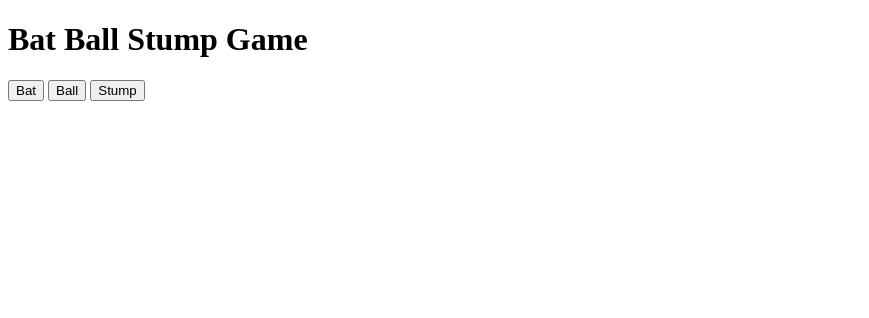
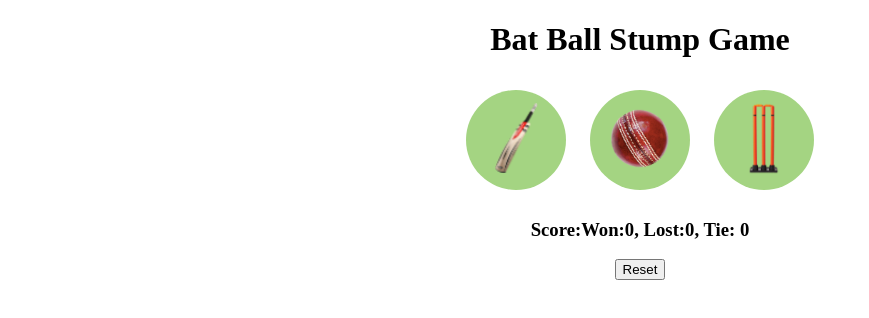
Before and after one commit to shivanioswal/Javascript, a plain HTML site: page Projects/CricketMiniProject/cricket.html in a window 1280 px wide. Shown: the whole page, without its empty margins (0-869 px from the left). Drawn offline with Linux system fonts and the light colour scheme.

Commit message:
Cricket Game Project

```diff
--- a/Projects/CricketMiniProject/cricket.css
+++ b/Projects/CricketMiniProject/cricket.css
@@ -0,0 +1,17 @@
+body {
+  text-align: center;
+}
+
+.choice-button {
+  height: 100px;
+  width: 100px;
+  border: none;
+  margin: 10px;
+  background-color: rgb(164, 212, 130);
+  border-radius: 50px;
+  cursor: pointer;
+}
+
+.choice-image {
+  height: 75px;
+}
--- a/Projects/CricketMiniProject/cricket.html
+++ b/Projects/CricketMiniProject/cricket.html
@@ -1,65 +1,126 @@
 <!DOCTYPE html>
 <html lang="en">
-
 <head>
-    <title>The Cricket Project</title>
-    <link rel="stylesheet" href="cricket.css" type="text/css"/>
+  <title>Cricket Game</title>
+  <link rel="stylesheet" href="cricket.css">
 </head>
-
 <body>
   <h1>Bat Ball Stump Game</h1>
-    <button onclick="getResult('bat')">Bat</button>
 
-    <button onclick="getResult('ball')">Ball</button>
+  <button class="choice-button" onclick="
+  let computerChoice = generateComputerChoice();
+  let resultMsg = getResult('Bat', computerChoice);
+  showResult('Bat', computerChoice, resultMsg);
+  ">
+    <img src="images/bat.png" alt="Bat Image" class="choice-image">
+  </button>
 
-    <button onclick="getResult('stump')">Stump</button>
+  <button class="choice-button" onclick="
+    computerChoice = generateComputerChoice();
+    resultMsg = getResult('Ball', computerChoice);
+    showResult('Ball', computerChoice, resultMsg);
+  ">
+    <img src="images/ball.png" alt="Ball Image" class="choice-image">
+  </button>
+
+  <button class="choice-button" onclick="
+    computerChoice = generateComputerChoice();
+    resultMsg = getResult('Stump', computerChoice);
+    showResult('Stump', computerChoice, resultMsg);
+  ">
+    <img src="images/stump.png" alt="Stump Image" class="choice-image">
+  </button>
+
+  <h3 id="user-move"></h3>
+  <h3 id="computer-move"></h3>
+  <h3 id="result"></h3>
+  <h3 id="score"></h3>
+
+  <button onclick="localStorage.clear()
+      resetScore();
+  ">Reset</button>
 
   <script>
-        let score=
-        {
+    let scoreStr = localStorage.getItem('Score');
+    let score;
+    resetScore(scoreStr);
+
+    function resetScore(scoreStr) {
+      score = scoreStr ? JSON.parse(scoreStr) : {
         win: 0,
         lost: 0,
-            tie: 0
+        tie: 0,
+      };
+
+      score.displayScore = function() {
+        return `Score:Won:${score.win}, Lost:${score.lost}, Tie: ${score.tie}`;
+      };
+
+      showResult();
     }
-        function getResult(userChoice)
-        {
-           let  randomNumber=Math.random()*3;
 
+    function generateComputerChoice() {
+      //This will generate random number between 0 and 3
+      let randomNumber = Math.random() * 3;
+      if (randomNumber > 0 && randomNumber <= 1) {
+        return 'Bat';
+      } else if (randomNumber > 1 && randomNumber <= 2) {
+        return 'Ball';
+      } else {
+        return 'Stump'
+      }
+    }
 
-            if(randomNumber>0 && randomNumber<=1)
-            {
-                computerChoice='bat';
-            }else if(randomNumber>1 && randomNumber<=2)
-            {
-                computerChoice='ball';
-            }else
-            {
-                computerChoice='stump';
+    function getResult(userMove, computerMove) {
+      if (userMove === 'Bat') {
+        if (computerMove === 'Ball') {
+          score.win++;
+          return 'User won.';
+        } else if (computerMove === 'Bat') {
+          score.tie++;
+          return `It's a tie`;
+        } else if (computerMove === 'Stump') {
+          score.lost++;
+          return 'Computer has won';
         }
-            console.log(`Computer choice is ${computerChoice}`);
-            if(userChoice===computerChoice)
-            {
+      } else if (userMove === 'Ball') {
+        if (computerMove === 'Ball') {
           score.tie++;
-                resultMessage='Its a tie !';
-            }else if(userChoice=='stump'&& computerChoice=='bat' || userChoice=='bat'&& computerChoice=='ball' || userChoice=='ball' && computerChoice=='stump')
-            {
+          return `It's a tie`;
+        } else if (computerMove === 'Bat') {
+          score.lost++;
+          return 'Computer has won';
+        } else if (computerMove === 'Stump') {
           score.win++;
-                resultMessage='You won !';
-            }else if(userChoice=='stump' && computerChoice=='ball'|| userChoice=='ball' && computerChoice=='bat' || userChoice=='bat' && computerChoice=='stump')
-            {
+          return 'User won.';
+        }
+      } else {
+        if (computerMove === 'Ball') {
           score.lost++;
-                 resultMessage='Computer won !';
+          return 'Computer has won';
+        } else if (computerMove === 'Bat') {
+          score.win++;
+          return 'User won.';
+        } else if (computerMove === 'Stump') {
+          score.tie++;
+          return `It's a tie`;
         }
-             alert(`Your Choice is ${userChoice}. Computer choice is ${computerChoice}
+      }
+    }
 
-             ${resultMessage}
+    function showResult(userMove, computerMove, result) {
+      localStorage.setItem('Score', JSON.stringify(score));
 
-             Win: ${score.win}
-             Lost: ${score.lost}
-             Tie: ${score.tie}`);
+      document.querySelector('#user-move').innerText =
+        userMove ? `You have chosen ${userMove}` : '';
+
+      document.querySelector('#computer-move').innerText =
+        computerMove ? `Computer choice is ${computerMove}` : '';
+
+      document.querySelector('#result').innerText = result || '';
+
+      document.querySelector('#score').innerText = score.displayScore();
     }
   </script>
-
 </body>
-
 </html>
```
Also changed, not shown: Projects/CricketMiniProject/images/ball.png (added), Projects/CricketMiniProject/images/bat.png (added), Projects/CricketMiniProject/images/stump.png (added). Lines whose indentation alone changed are shown as unchanged.
